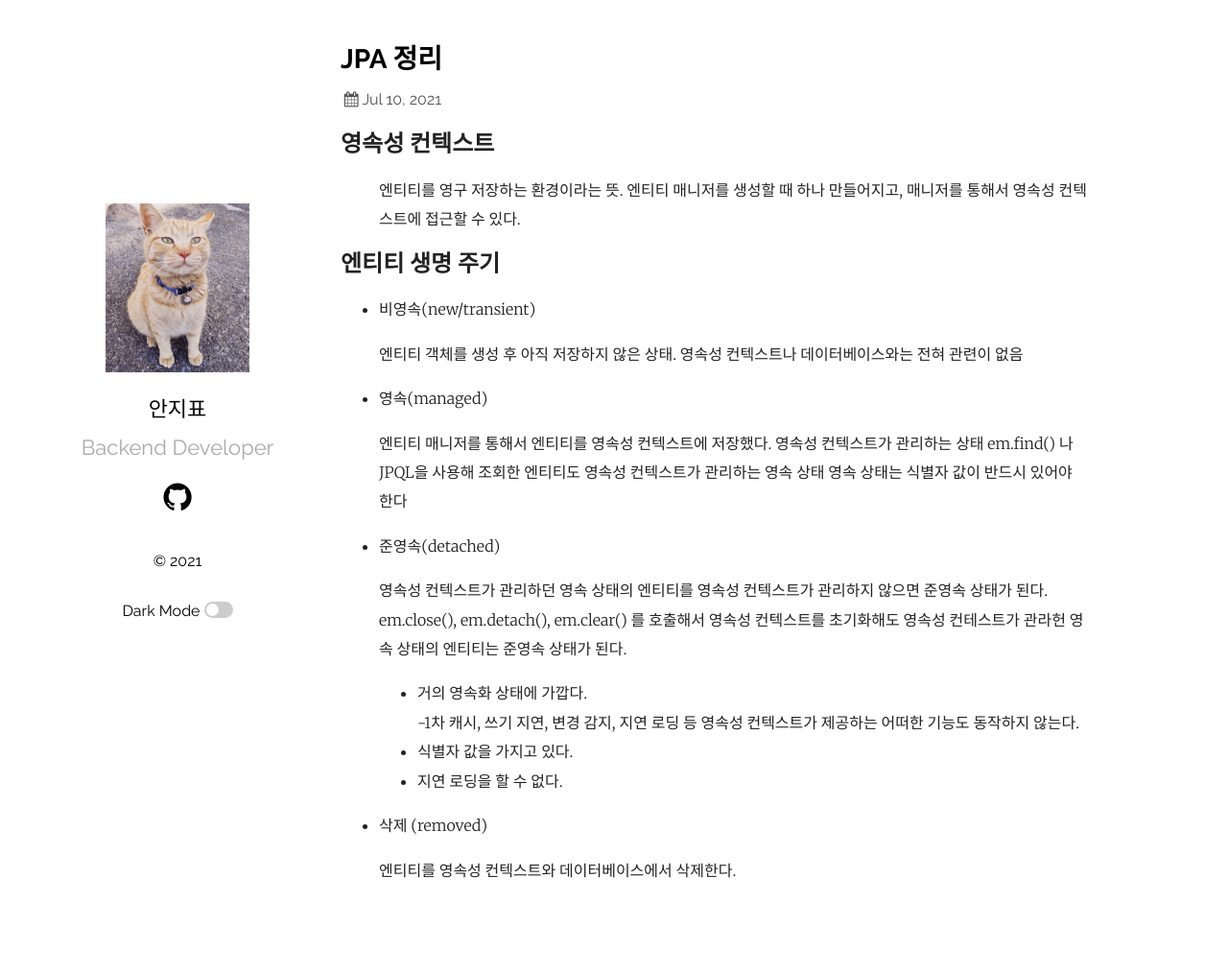
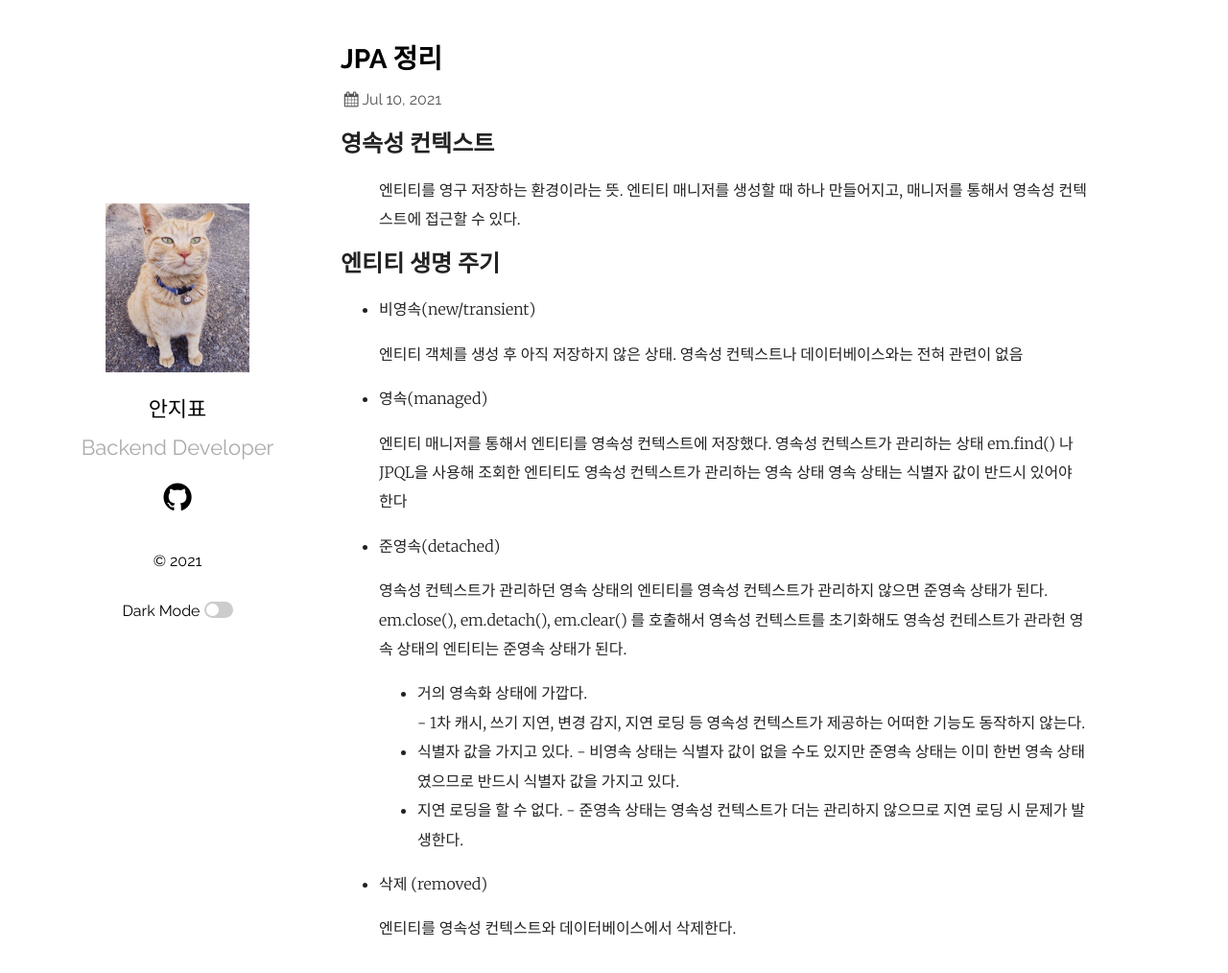
Before and after one commit to ppyong/ppyong.github.io, a Jekyll site: the page built from _posts/2021-07-10-persistance-context.md, in a window 1280 px wide and 1028 px high. Shown: the top 1014 px of the window at 96% size. Built offline with Jekyll 4.4.1, drawn with Linux system fonts in a browser that asks for light colours.

Commit message:
add post persistance-context

```diff
--- a/_posts/2021-07-10-persistance-context.md
+++ b/_posts/2021-07-10-persistance-context.md
@@ -25,9 +25,11 @@ title: JPA 정리
 > em.close(), em.detach(), em.clear() 를 호출해서 영속성 컨텍스트를 초기화해도 영속성 컨테스트가 관라헌 영속 상태의 엔티티는 준영속 상태가 된다.
 
 > - 거의 영속화 상태에 가깝다.
-> \-1차 캐시, 쓰기 지연, 변경 감지, 지연 로딩 등 영속성 컨텍스트가 제공하는 어떠한 기능도 동작하지 않는다.
+> \- 1차 캐시, 쓰기 지연, 변경 감지, 지연 로딩 등 영속성 컨텍스트가 제공하는 어떠한 기능도 동작하지 않는다.
 > - 식별자 값을 가지고 있다.
+> \- 비영속 상태는 식별자 값이 없을 수도 있지만 준영속 상태는 이미 한번 영속 상태였으므로 반드시 식별자 값을 가지고 있다.
 > - 지연 로딩을 할 수 없다.
+> \- 준영속 상태는 영속성 컨텍스트가 더는 관리하지 않으므로 지연 로딩 시 문제가 발생한다.
 
 - 삭제 (removed)
 
```
